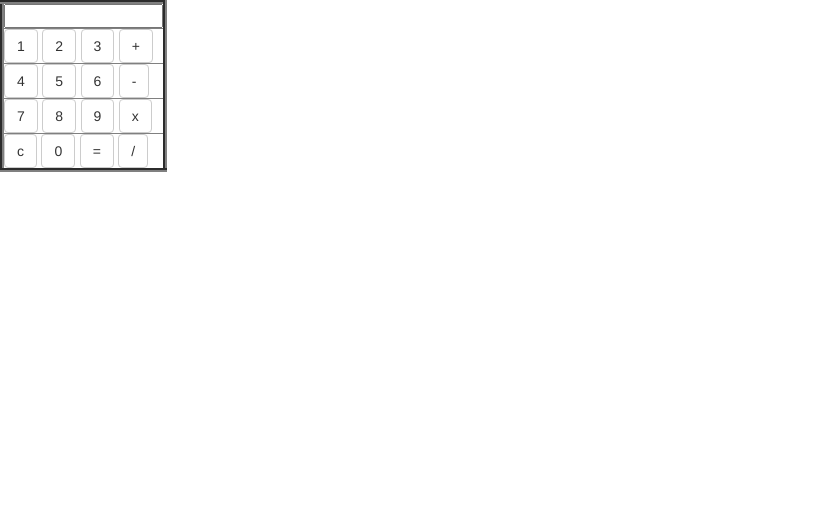
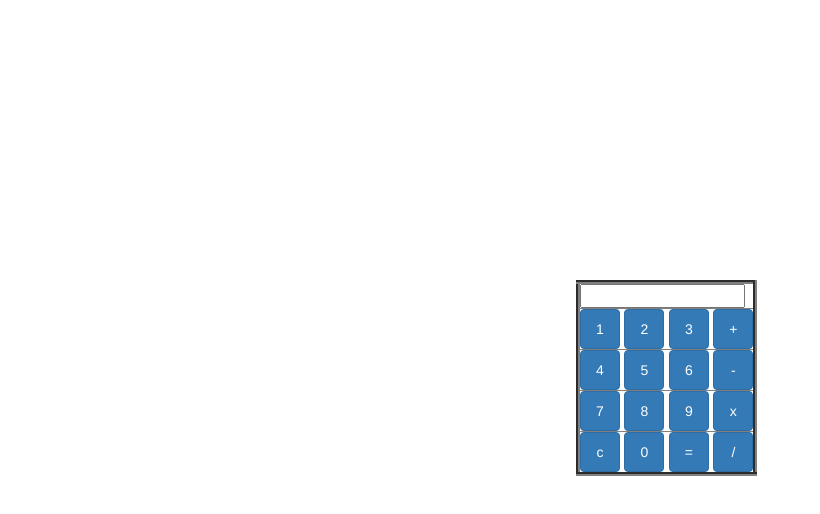
Before and after one commit to kirson016/Calculator, a plain HTML site: page index.html in a window 1280 px wide. Shown: the whole page, without its empty margins (0-820 px from the left). Drawn offline with nearby package versions, Linux system fonts and the light colour scheme.

Commit message:
finished css/html files

```diff
--- a/css/main.css
+++ b/css/main.css
@@ -0,0 +1,13 @@
+.main {
+  position: absolute; /* or absolute */
+   top: 35%;
+   left: 45%;
+}
+.buttonSize {
+  text-align: center;
+  width: 40px;
+  height: 40px;
+}
+.buttonResult {
+  width: 165px;
+}
--- a/index.html
+++ b/index.html
@@ -1,54 +1,55 @@
 <html>
 
 <head>
+  <link rel="stylesheet" href="https://maxcdn.bootstrapcdn.com/bootstrap/3.3.6/css/bootstrap.min.css" integrity="sha384-1q8mTJOASx8j1Au+a5WDVnPi2lkFfwwEAa8hDDdjZlpLegxhjVME1fgjWPGmkzs7" crossorigin="anonymous">
   <link rel="stylesheet" href="css/main.css">
-  <link rel="stylesheet" href="https://maxcdn.bootstrapcdn.com/bootstrap/3.3.6/css/bootstrap.min.css" integrity="sha384-1q8mTJOASx8j1Au+a5WDVnPi2lkFfwwEAa8hDDdjZlpLegxhjVME1fgjWPGmkzs7" crossorigin="anonymous">
 </head>
 
 <body>
-  <div>
-    <TABLE BORDER=4>
+  <div class="main">
+  <form name="Calc">
+    <table border=4>
       <TR>
         <TD>
-          <INPUT TYPE="text" NAME="Input" Size="14">
+          <input TYPE="text" class= "buttonResult" NAME="Input" Size="14">
           <br>
         </TD>
       </TR>
-  </div>
   <div class="btn-group" role="group" aria-label="...">
     <tr>
       <td>
-        <button type="button" class="btn btn-default">1</button>
-        <button type="button" class="btn btn-default">2</button>
-        <button type="button" class="btn btn-default">3</button>
-        <button type="button" class="btn btn-default">+</button>
+        <button type="button" class="btn btn-primary buttonSize" OnClick="Calc.Input.value += '1'" >1</button >
+        <button type="button" class="btn btn-primary buttonSize" OnClick="Calc.Input.value += '2'" >2</button>
+        <button type="button" class="btn btn-primary buttonSize" OnClick="Calc.Input.value += '3'" >3</button>
+        <button type="button" class="btn btn-primary buttonSize" OnClick="Calc.Input.value += '+'" >+</button>
     </tr>
     </td>
     <tr>
       <td>
-        <button type="button" class="btn btn-default">4</button>
-        <button type="button" class="btn btn-default">5</button>
-        <button type="button" class="btn btn-default">6</button>
-        <button type="button" class="btn btn-default">-</button>
+        <button type="button" class="btn btn-primary buttonSize" OnClick="Calc.Input.value += '4'" >4</button>
+        <button type="button" class="btn btn-primary buttonSize" OnClick="Calc.Input.value += '5'" >5</button>
+        <button type="button" class="btn btn-primary buttonSize" OnClick="Calc.Input.value += '6'" >6</button>
+        <button type="button" class="btn btn-primary buttonSize" OnClick="Calc.Input.value += '-'" >-</button>
       </td>
     </tr>
     <tr>
       <td>
-        <button type="button" class="btn btn-default">7</button>
-        <button type="button" class="btn btn-default">8</button>
-        <button type="button" class="btn btn-default">9</button>
-        <button type="button" class="btn btn-default">x</button>
+        <button type="button" class="btn btn-primary buttonSize" OnClick="Calc.Input.value += '7'" >7</button>
+        <button type="button" class="btn btn-primary buttonSize" OnClick="Calc.Input.value += '8'" >8</button>
+        <button type="button" class="btn btn-primary buttonSize" OnClick="Calc.Input.value += '9'" >9</button>
+        <button type="button" class="btn btn-primary buttonSize" OnClick="Calc.Input.value += '*'" >x</button>
       </td>
     </tr>
     <tr>
       <td>
-        <button type="button" class="btn btn-default">c</button>
-        <button type="button" class="btn btn-default">0</button>
-        <button type="button" class="btn btn-default">=</button>
-        <button type="button" class="btn btn-default">/</button>
+        <button type="button" class="btn btn-primary buttonSize" OnClick="Calc.Input.value += 'c'" >c</button>
+        <button type="button" class="btn btn-primary buttonSize" OnClick="Calc.Input.value += '0'" >0</button>
+        <button type="button" class="btn btn-primary buttonSize" OnClick="Calc.Input.value += '='" >=</button>
+        <button type="button" class="btn btn-primary buttonSize" OnClick="Calc.Input.value += '/'" >/</button>
       </td>
     </tr>
   </div>
+</div>
 </body>
 
 </html>
```
